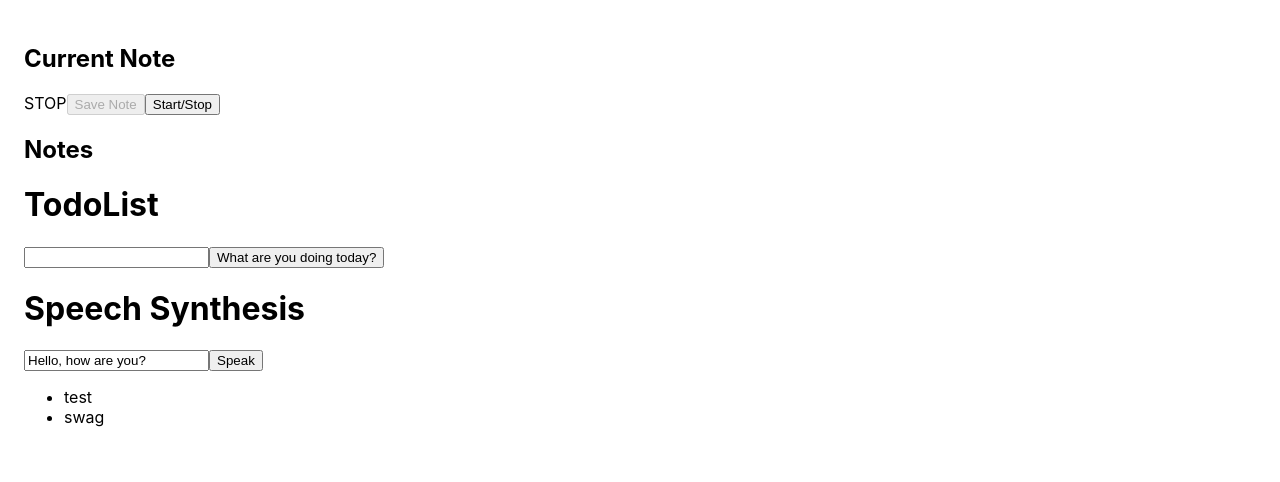
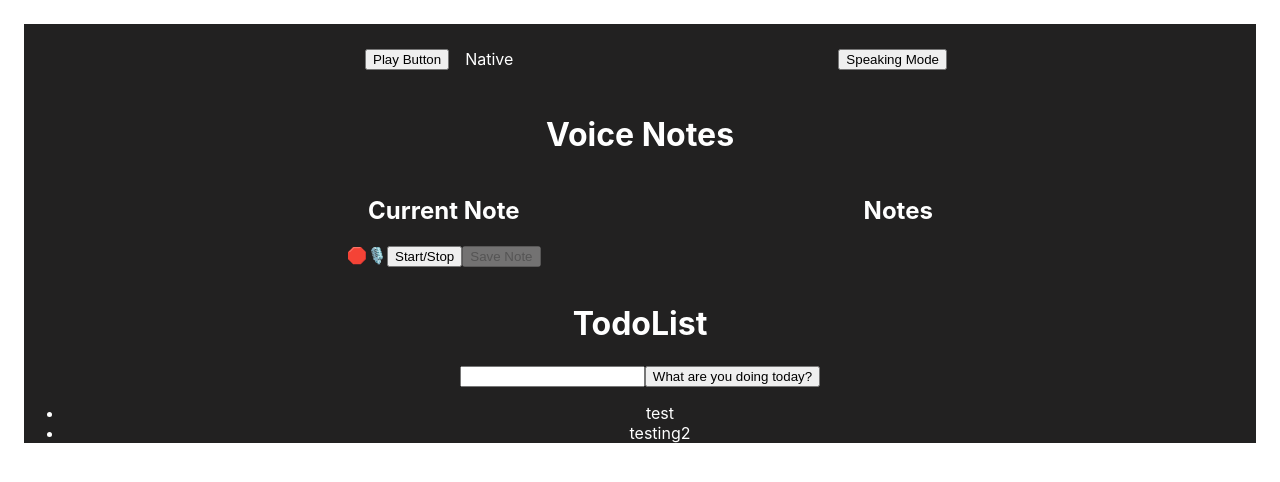
Before and after one commit to johnkim0306/TodoList, a React (Create React App) app: page / in a window 1280 px wide. Shown: the top 482 px of the page. Built offline with nearby package versions, Linux system fonts and the light colour scheme.

Commit message:
Implement basic strucutre

```diff
--- a/src/App.css
+++ b/src/App.css
@@ -1,38 +1,10 @@
 .App {
   text-align: center;
-}
-
-.App-logo {
-  height: 40vmin;
-  pointer-events: none;
-}
-
-@media (prefers-reduced-motion: no-preference) {
-  .App-logo {
-    animation: App-logo-spin infinite 20s linear;
-  }
-}
-
-.App-header {
-  background-color: #282c34;
-  min-height: 100vh;
-  display: flex;
-  flex-direction: column;
-  align-items: center;
-  justify-content: center;
-  font-size: calc(10px + 2vmin);
+  background: #222121;
   color: white;
 }
 
-.App-link {
-  color: #61dafb;
+.container {
+  display: flex;
+  justify-content: space-evenly;
 }
-
-@keyframes App-logo-spin {
-  from {
-    transform: rotate(0deg);
-  }
-  to {
-    transform: rotate(360deg);
-  }
-}
--- a/src/App.js
+++ b/src/App.js
@@ -4,36 +4,24 @@ import List from './List.jsx';
 import { Component, useState, useEffect } from 'react';
 import WebSpeech from './WebSpeech';
 import WebText from './WebText';
+import Header from './Header';
+import Todo from './Todo';
 
 const App = () => {
-  const [todos, setTodos] = useState(['test', 'swag']);
   const [newTodo, setNewTodo] = useState();
+  const [modeCheck, setmodeCheck] = useState('false');
+  const [savedNotes, setSavedNotes] = useState([]);
 
   const changeInputData = (e) => {
     setNewTodo(e.target.value);
   }
 
-  const addTodo = (e) => {
-    e.preventDefault();
-    setTodos([...todos, newTodo])
-  }
-
-  useEffect( ()=> {
-    console.log("Rendering");
-  }, [todos])
-
   return (
-    <>
-    <WebSpeech />
-    <h1>TodoList</h1>
-    <form action="">
-      <input type="text" name="" onChange={changeInputData}/>
-      <button onClick={addTodo}>What are you doing today?</button>
-    </form>
-    <WebText />
-
-    <List todos={todos} />
-    </>
+    <div className='App'>
+      <Header modeCheck={modeCheck} setmodeCheck={setmodeCheck} />
+      {modeCheck ? <WebSpeech savedNotes={savedNotes} setSavedNotes={setSavedNotes} /> : <WebText />}
+      <Todo />
+    </div>
   )
 }
 
--- /dev/null
+++ b/src/Header.css
@@ -0,0 +1,14 @@
+.header {
+    width: 100%;
+    height: 4.375rem;
+    display: flex;
+    align-items: center;
+    justify-content: space-evenly;
+}
+
+.header__left {
+  display: flex;
+  justify-content: center;
+  align-items: center;
+  margin: 1rem;
+}
--- /dev/null
+++ b/src/Header.jsx
@@ -0,0 +1,27 @@
+import React from 'react'
+import './Header.css'
+
+const Header = ({modeCheck, setmodeCheck}) => {
+    let ModeValue = ['Listening Mode', 'Speaking Mode']
+    const handleSaveNote = () => {
+        setmodeCheck((prev)  => !prev)
+    }
+
+    return (
+        <div className="header">
+            <div className="header__left">
+                <button className='header__left'>
+                    Play Button
+                </button>
+                <div>Native</div>
+            </div>
+            <div className="header__right">
+                <button onClick={handleSaveNote} className='header__right'>
+                    {ModeValue[modeCheck ? 1: 0]}
+                </button>
+            </div>
+        </div>
+    )
+}
+
+export default Header
--- /dev/null
+++ b/src/Todo.jsx
@@ -0,0 +1,34 @@
+import React from 'react'
+import { useState, useEffect } from 'react';
+import List from './List.jsx';
+
+const Todo = () => {
+    const [todos, setTodos] = useState(['test', 'testing2']);
+    const [newTodo, setNewTodo] = useState();
+
+    useEffect( ()=> {
+        console.log("Rendering");
+      }, [todos])
+
+    const changeInputData = (e) => {
+        setNewTodo(e.target.value);
+    }
+
+    const addTodo = (e) => {
+        e.preventDefault();
+        setTodos([...todos, newTodo])
+    }
+
+    return (
+        <>
+            <h1>TodoList</h1>
+            <form action="">
+                <input type="text" name="" onChange={changeInputData}/>
+                <button onClick={addTodo}>What are you doing today?</button>
+            </form>
+            <List todos={todos} />
+        </>
+    )
+}
+
+export default Todo
--- a/src/WebSpeech.jsx
+++ b/src/WebSpeech.jsx
@@ -8,10 +8,9 @@ mic.continuous = true
 mic.interimResults = true
 mic.lang = 'en-US'
 
-const  WebSpeech = () => {
+const  WebSpeech = ({setSavedNotes, savedNotes}) => {
   const [isListening, setIsListening] = useState(false);
   const [note, setNote] = useState(false);
-  const [savedNotes, setSavedNotes] = useState([]);
 
   useEffect(()=> {
     handleListen()
@@ -50,15 +49,17 @@ const  WebSpeech = () => {
   }
 
   return (
-    <div className='container'>
+    <>
+      <h1>Voice Notes</h1>
+      <div className="container">
         <div className="box">
           <h2>Current Note</h2>
-        {isListening? <span>:mic</span> : <span>STOP</span>}
+          {isListening ? <span>🎙️</span> : <span>🛑🎙️</span>}
+          <button onClick={() => setIsListening(prevState => !prevState)}>
+            Start/Stop
+          </button>
           <button onClick={handleSaveNote} disabled={!note}>
             Save Note
-        </button>
-        <button onClick={() => setIsListening(prevState => !prevState)}>
-          Start/Stop
           </button>
           <p>{note}</p>
         </div>
@@ -69,7 +70,8 @@ const  WebSpeech = () => {
           ))}
         </div>
       </div>
-  );
+    </>
+  )
 }
 
 export default WebSpeech;
```
Lines whose indentation alone changed are shown as unchanged.
